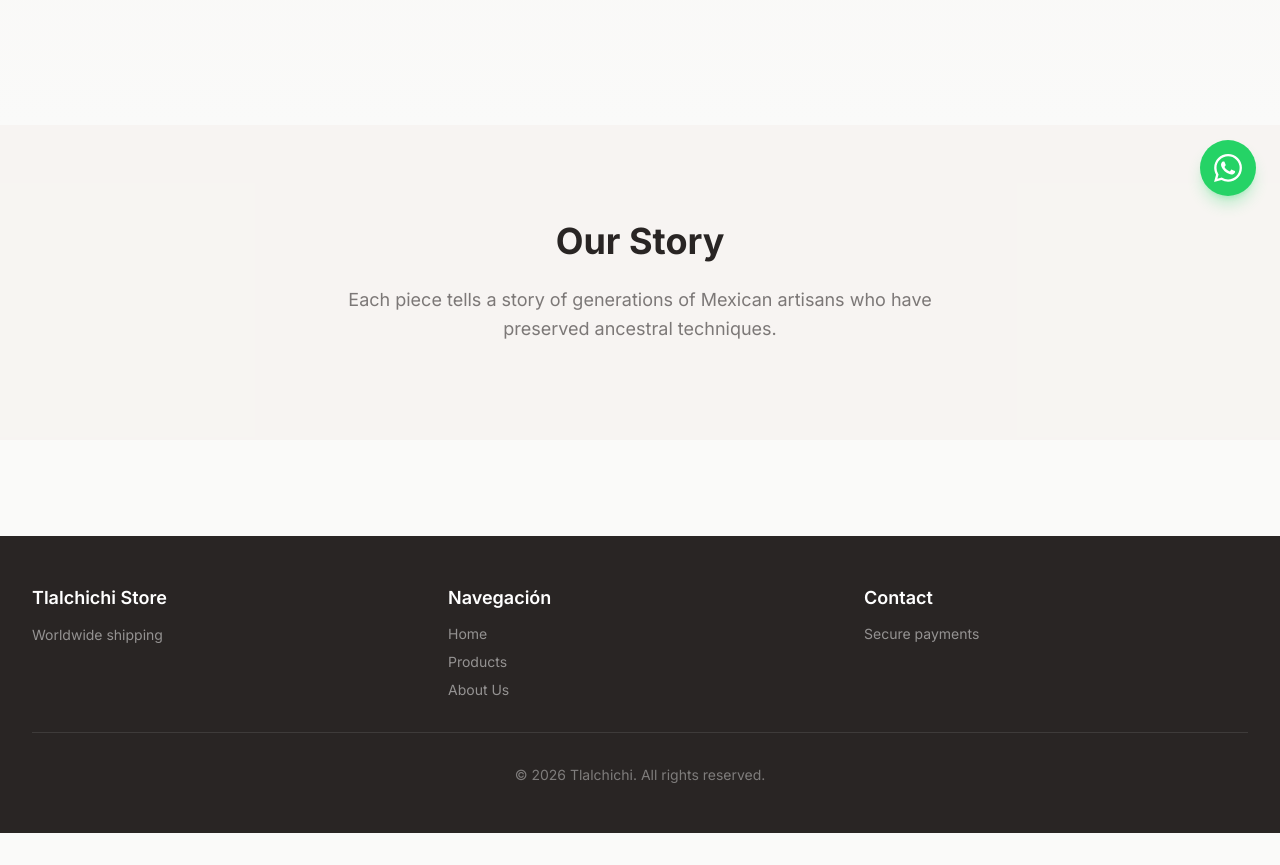
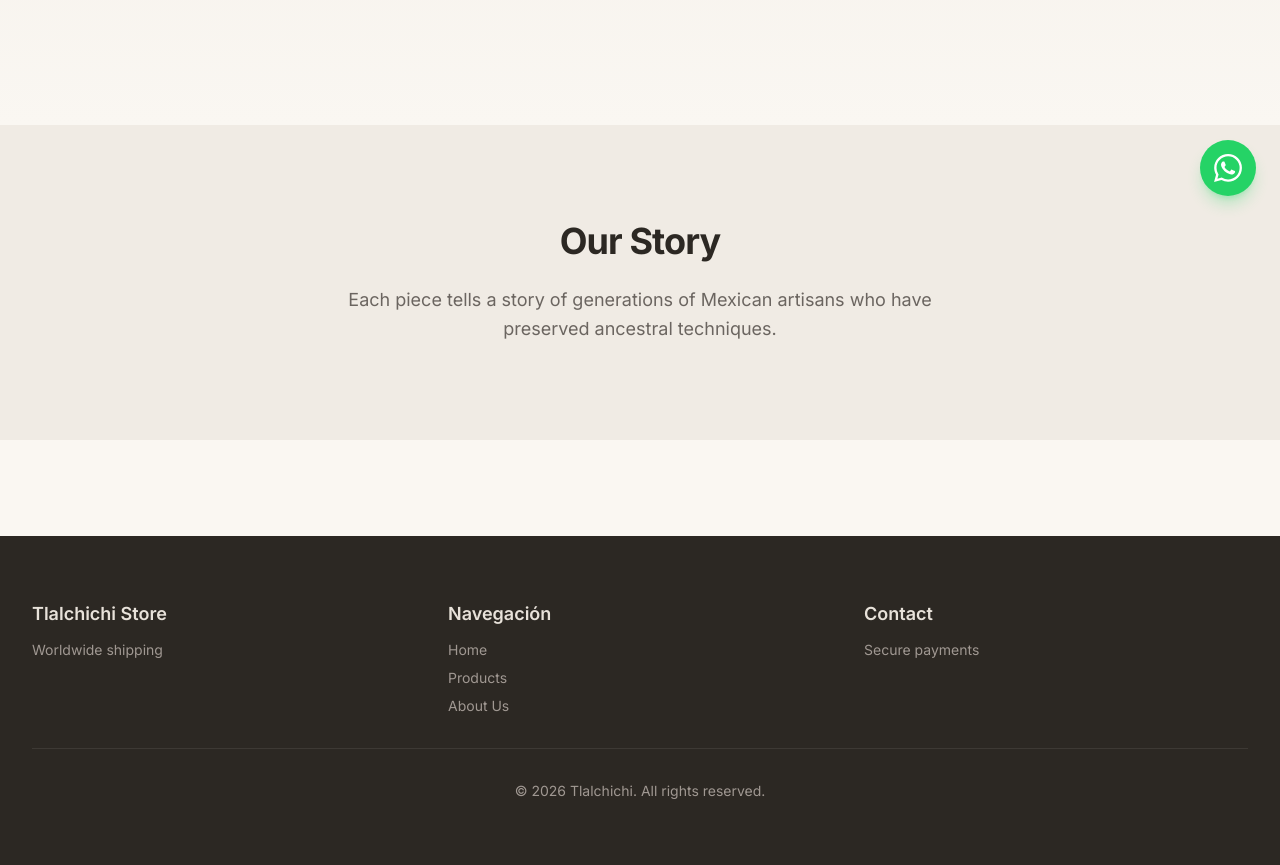
Before and after one commit to ruffol/tlalchichi-store, a Next.js app: page /en in a window 1280 px wide. Shown: the part 580-1445 px from the top of the page. Before the commit the page ends 1413 px from the top, so only its background shows below. Built offline with nearby package versions, Linux system fonts and the light colour scheme; no server answers; the database is empty.

Commit message:
Refactor design: warm palette, CSS variables, better cards & footer, improved dark mode

```diff
--- a/src/app/[locale]/layout.tsx
+++ b/src/app/[locale]/layout.tsx
@@ -59,7 +59,7 @@ export default async function LocaleLayout({
           `
         }} />
       </head>
-      <body className="min-h-screen flex flex-col bg-blanco text-negro-suave antialiased">
+      <body className="min-h-screen flex flex-col bg-background text-foreground antialiased transition-colors duration-300">
         <NextIntlClientProvider messages={messages}>
           <Header />
           <main className="flex-1">{children}</main>
--- a/src/app/[locale]/page.tsx
+++ b/src/app/[locale]/page.tsx
@@ -15,13 +15,13 @@ export default async function HomePage({ params }: Props) {
 
   return (
     <>
-      <section className="relative min-h-[80vh] flex items-center bg-gradient-to-b from-arena/50 to-blanco">
+      <section className="relative min-h-[80vh] flex items-center" style={{ background: 'linear-gradient(to bottom, var(--bg-arena-light), var(--bg-page))' }}>
         <div className="max-w-7xl mx-auto px-4 sm:px-6 lg:px-8 py-24">
           <div className="max-w-2xl">
-            <h1 className="text-5xl sm:text-7xl font-bold tracking-tight text-negro-suave">
+            <h1 className="text-5xl sm:text-7xl font-bold tracking-tight text-negro-suave leading-[1.1]">
               {t('titulo')}
             </h1>
-            <p className="mt-6 text-lg sm:text-xl text-negro-suave/60 leading-relaxed">
+            <p className="mt-6 text-lg sm:text-xl text-muted leading-relaxed">
               {t('subtitulo')}
             </p>
             <div className="mt-10 flex gap-4">
@@ -41,7 +41,7 @@ export default async function HomePage({ params }: Props) {
       {products.length > 0 && (
         <section className="max-w-7xl mx-auto px-4 sm:px-6 lg:px-8 py-24">
           <div className="flex items-center justify-between mb-12">
-            <h2 className="text-3xl sm:text-4xl font-bold text-negro-suave">
+            <h2 className="text-3xl sm:text-4xl font-bold text-negro-suave tracking-tight">
               {t('destacados')}
             </h2>
             <Link
@@ -55,13 +55,13 @@ export default async function HomePage({ params }: Props) {
         </section>
       )}
 
-      <section className="bg-arena/50 py-24">
+      <section className="py-24" style={{ background: 'var(--bg-arena-light)' }}>
         <div className="max-w-7xl mx-auto px-4 sm:px-6 lg:px-8">
           <div className="max-w-2xl mx-auto text-center">
-            <h2 className="text-3xl sm:text-4xl font-bold text-negro-suave mb-6">
+            <h2 className="text-3xl sm:text-4xl font-bold text-negro-suave mb-6 tracking-tight">
               {t('historia_titulo')}
             </h2>
-            <p className="text-lg text-negro-suave/60 leading-relaxed">
+            <p className="text-lg text-muted leading-relaxed">
               {t('historia_texto')}
             </p>
           </div>
--- a/src/app/globals.css
+++ b/src/app/globals.css
@@ -2,53 +2,98 @@
 
 @custom-variant dark (&:where(.dark, .dark *));
 
+/* 🌙 Tlalchichi Design System — Warm Artisanal Palette */
 :root {
-  --background: #fafaf9;
-  --foreground: #1c1917;
-  --arena: #f5f0eb;
-  --terracota: #c86a4e;
-  --terracota-dark: #a84c32;
-  --terracota-light: #e89b7a;
-  --negro-suave: #292524;
-  --blanco: #fafaf9;
+  /* Light theme — warm parchment */
+  --bg-page: #faf7f2;
+  --bg-card: #ffffff;
+  --bg-arena: #f5f0eb;
+  --bg-arena-light: #f0ebe4;
+  --bg-hero: #f5f0eb;
+
+  --text-primary: #2c2823;
+  --text-secondary: #6b6560;
+  --text-muted: #9e9790;
+
+  --accent: #c86a4e;
+  --accent-dark: #b0553a;
+  --accent-light: #e0896e;
+
+  --border-subtle: rgba(44, 40, 35, 0.08);
   --border-arena: #e5ddd5;
-  --footer-bg: #292524;
-  --footer-text: #a8a29e;
-  --card-bg: #ffffff;
-  --hero-gradient: from-arena/50 to-blanco;
+  --border-card: rgba(44, 40, 35, 0.06);
+
+  --shadow-card: 0 1px 3px rgba(44, 40, 35, 0.04), 0 4px 12px rgba(44, 40, 35, 0.03);
+
+  --footer-bg: #2c2823;
+  --footer-text: #a09892;
+  --footer-border: rgba(255, 255, 255, 0.08);
+
+  --badge-bg: #f5f0eb;
+  --badge-text: #6b6560;
 }
 
 .dark {
-  --background: #0f0f1a;
-  --foreground: #e4e0d6;
-  --arena: #1a1a2e;
-  --terracota: #d4775a;
-  --terracota-dark: #c86a4e;
-  --terracota-light: #e89b7a;
-  --negro-suave: #e4e0d6;
-  --blanco: #16162a;
-  --border-arena: #2a2a42;
-  --footer-bg: #0a0a14;
-  --footer-text: #7a7a9a;
-  --card-bg: #1a1a30;
-  --hero-gradient: from-arena to-blanco;
+  /* Dark theme — warm charcoal, no pure blacks */
+  --bg-page: #181614;
+  --bg-card: #22201c;
+  --bg-arena: #22201c;
+  --bg-arena-light: #2a2723;
+  --bg-hero: #1a1816;
+
+  --text-primary: #e8e2da;
+  --text-secondary: #a09892;
+  --text-muted: #706a64;
+
+  --accent: #d4775a;
+  --accent-dark: #c86a4e;
+  --accent-light: #e89b7a;
+
+  --border-subtle: rgba(232, 226, 218, 0.08);
+  --border-arena: #2a2723;
+  --border-card: rgba(232, 226, 218, 0.06);
+
+  --shadow-card: 0 1px 3px rgba(0, 0, 0, 0.2), 0 4px 12px rgba(0, 0, 0, 0.15);
+
+  --footer-bg: #0f0e0c;
+  --footer-text: #706a64;
+  --footer-border: rgba(255, 255, 255, 0.06);
+
+  --badge-bg: #2a2723;
+  --badge-text: #a09892;
 }
 
 @theme inline {
-  --color-background: var(--background);
-  --color-foreground: var(--foreground);
-  --color-arena: var(--arena);
-  --color-terracota: var(--terracota);
-  --color-terracota-dark: var(--terracota-dark);
-  --color-terracota-light: var(--terracota-light);
-  --color-negro-suave: var(--negro-suave);
-  --color-blanco: var(--blanco);
-  --font-sans: 'Inter', system-ui, sans-serif;
+  --color-background: var(--bg-page);
+  --color-foreground: var(--text-primary);
+  --color-arena: var(--bg-arena);
+  --color-arena-light: var(--bg-arena-light);
+  --color-terracota: var(--accent);
+  --color-terracota-dark: var(--accent-dark);
+  --color-terracota-light: var(--accent-light);
+  --color-negro-suave: var(--text-primary);
+  --color-blanco: var(--bg-card);
+  --color-muted: var(--text-secondary);
+  --color-card: var(--bg-card);
+  --font-sans: 'Inter', system-ui, -apple-system, sans-serif;
 }
 
 body {
-  background: var(--background);
-  color: var(--foreground);
+  background: var(--bg-page);
+  color: var(--text-primary);
   font-family: var(--font-sans);
   transition: background-color 0.3s ease, color 0.3s ease;
 }
+
+/* Subtle border utility */
+.border-subtle {
+  border-color: var(--border-subtle);
+}
+
+/* Card default styling */
+.card-default {
+  background: var(--bg-card);
+  border: 1px solid var(--border-card);
+  border-radius: 12px;
+  box-shadow: var(--shadow-card);
+}
--- a/src/components/layout/Footer.tsx
+++ b/src/components/layout/Footer.tsx
@@ -7,18 +7,18 @@ export default function Footer() {
   const t = useTranslations('Footer')
 
   return (
-    <footer className="bg-negro-suave text-white mt-24 transition-colors duration-300">
-      <div className="max-w-7xl mx-auto px-4 sm:px-6 lg:px-8 py-12">
+    <footer className="py-16 mt-24" style={{ background: 'var(--footer-bg)', color: '#e8e2da' }}>
+      <div className="max-w-7xl mx-auto px-4 sm:px-6 lg:px-8">
         <div className="grid grid-cols-1 md:grid-cols-3 gap-8">
           <div>
             <h3 className="text-lg font-semibold mb-3">Tlalchichi Store</h3>
-            <p className="text-white/50 text-sm leading-relaxed">
+            <p className="text-sm" style={{ color: 'var(--footer-text)' }}>
               {t('envios')}
             </p>
           </div>
           <div>
             <h3 className="text-lg font-semibold mb-3">Navegación</h3>
-            <nav className="flex flex-col gap-2 text-sm text-white/50">
+            <nav className="flex flex-col gap-2 text-sm" style={{ color: 'var(--footer-text)' }}>
               <Link href="/" className="hover:text-terracota-light transition-colors">
                 {t('inicio')}
               </Link>
@@ -32,10 +32,10 @@ export default function Footer() {
           </div>
           <div>
             <h3 className="text-lg font-semibold mb-3">{t('contacto')}</h3>
-            <p className="text-white/50 text-sm">{t('pagos')}</p>
+            <p className="text-sm" style={{ color: 'var(--footer-text)' }}>{t('pagos')}</p>
           </div>
         </div>
-        <div className="border-t border-white/10 mt-8 pt-8 text-center text-sm text-white/40">
+        <div className="mt-8 pt-8 text-center text-sm" style={{ borderTop: '1px solid var(--footer-border)', color: 'var(--footer-text)' }}>
           &copy; {new Date().getFullYear()} Tlalchichi. {t('derechos')}.
         </div>
       </div>
--- a/src/components/product/ProductCard.tsx
+++ b/src/components/product/ProductCard.tsx
@@ -18,7 +18,7 @@ export default function ProductCard({ product, locale }: Props) {
   return (
     <Link
       href={`/producto/${product.slug}`}
-      className="group bg-white rounded-2xl border border-arena overflow-hidden transition-all duration-300 hover:shadow-lg hover:shadow-arena/50 hover:-translate-y-0.5"
+      className="group bg-card border border-card hover:border-arena/50 rounded-xl overflow-hidden transition-all duration-300 hover:shadow-lg"
     >
       <div className="aspect-[4/5] bg-arena overflow-hidden">
         {product.imagen_principal ? (
@@ -27,22 +27,28 @@ export default function ProductCard({ product, locale }: Props) {
             alt={nombre}
             className="w-full h-full object-cover group-hover:scale-105 transition-transform duration-500"
           />
+        ) : product.imagenes?.[0] ? (
+          <img
+            src={product.imagenes[0]}
+            alt={nombre}
+            className="w-full h-full object-cover group-hover:scale-105 transition-transform duration-500"
+          />
         ) : (
-          <div className="w-full h-full flex items-center justify-center text-negro-suave/20">
+          <div className="w-full h-full flex items-center justify-center text-muted/30">
             <svg xmlns="http://www.w3.org/2000/svg" fill="none" viewBox="0 0 24 24" strokeWidth={1} stroke="currentColor" className="w-16 h-16">
               <path strokeLinecap="round" strokeLinejoin="round" d="M2.25 15.75l5.159-5.159a2.25 2.25 0 013.182 0l5.159 5.159m-1.5-1.5l1.409-1.41a2.25 2.25 0 013.182 0l2.909 2.91m-18 3.75h16.5a1.5 1.5 0 001.5-1.5V6a1.5 1.5 0 00-1.5-1.5H3.75A1.5 1.5 0 002.25 6v12a1.5 1.5 0 001.5 1.5zm10.5-11.25h.008v.008h-.008V8.25zm.375 0a.375.375 0 11-.75 0 .375.375 0 01.75 0z" />
             </svg>
           </div>
         )}
       </div>
-      <div className="p-4">
-        <Badge variant="default" className="mb-2">
+      <div className="p-4 space-y-2">
+        <span className="inline-flex items-center px-2.5 py-0.5 rounded-full text-xs font-medium bg-badge text-muted">
           {categoria}
-        </Badge>
+        </span>
         <h3 className="font-medium text-negro-suave group-hover:text-terracota transition-colors line-clamp-2">
           {nombre}
         </h3>
-        <p className="text-lg font-semibold mt-2">
+        <p className="text-lg font-semibold text-terracota">
           {moneda === 'MXN' ? `$${precio} MXN` : `$${(precio / 100).toFixed(2)} USD`}
         </p>
       </div>
```
